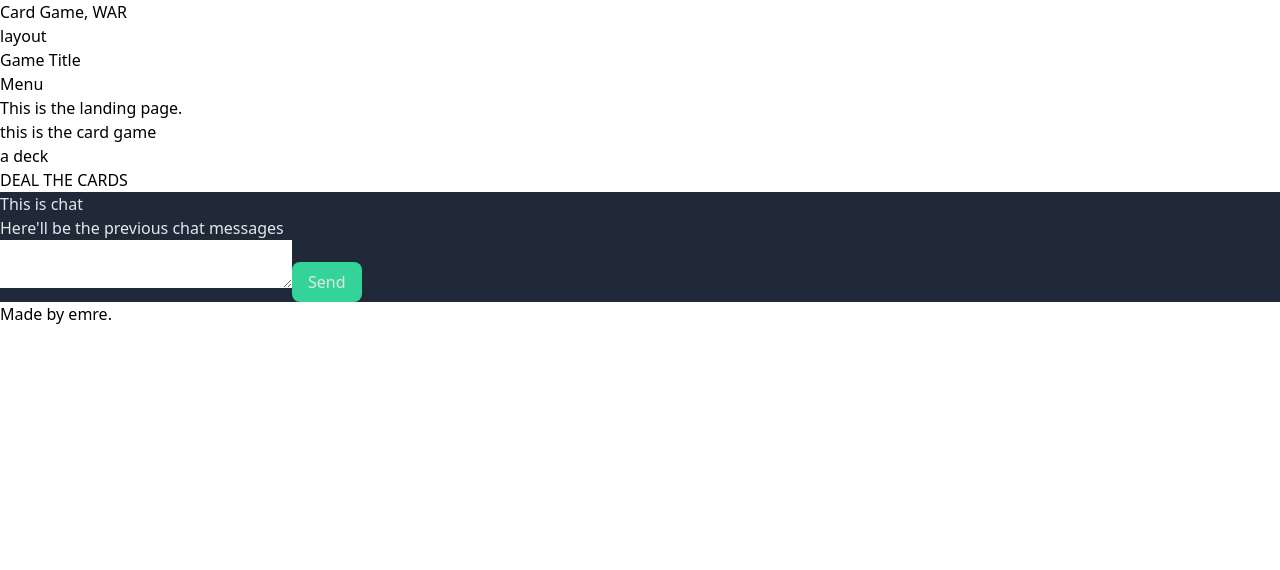
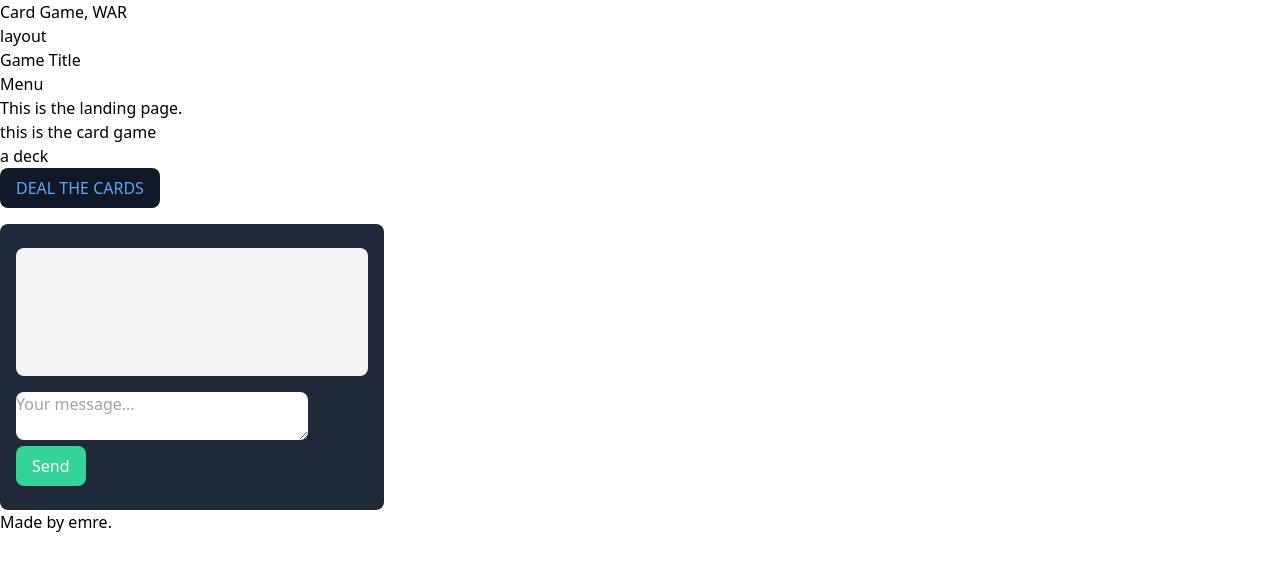
Before and after one commit to EmreYYZ/mh-2021-1, a React (Create React App) app: page / in a window 1280 px wide. Shown: the top 570 px of the page. Built offline with nearby package versions, Linux system fonts and the light colour scheme.

Commit message:
Completed the Chat Feature

```diff
--- a/package.json
+++ b/package.json
@@ -13,6 +13,7 @@
     "@types/react": "^17.0.15",
     "@types/react-dom": "^17.0.9",
     "@types/uuid": "^8.3.1",
+    "dayjs": "^1.10.6",
     "lodash": "^4.17.21",
     "react": "^17.0.2",
     "react-dom": "^17.0.2",
--- a/src/components/Card.tsx
+++ b/src/components/Card.tsx
@@ -5,14 +5,17 @@ interface IProps {
     id: string;
     number: string;
     suit: string;
+    isRed: boolean;
+    symbol: string;
+    symbolAlt: string;
   };
 }
 
 export const Card: React.FC<IProps> = ({ card }) => {
   return (
-    <div className="px-4 py-10 m-4 border-4 rounded-lg cursor-pointer">
-      <p className="text-2xl font-bold">
-        <span>{card.number}</span> of <span>{card.suit}</span>
+    <div className="inline-block w-28 h-36 m-2 border-4 border-gray-300 rounded-lg cursor-pointer bg-gray-50">
+      <p className={`text-2xl text-left m-1 font-bold ${card.isRed ? "text-red-500" : "text-gray-900"}`}>
+        <span className="block">{card.number}</span> <span className="block">{card.symbol}</span>
       </p>
     </div>
   );
--- a/src/components/Chat.tsx
+++ /dev/null
@@ -1,13 +0,0 @@
-import React from "react";
-import { ChatHistory } from "./ChatHistory";
-import { ChatInput } from "./ChatInput";
-
-export const Chat = () => {
-  return (
-    <div className="bg-gray-800 text-gray-200">
-      <p>This is chat</p>
-      <ChatHistory />
-      <ChatInput />
-    </div>
-  );
-};
--- /dev/null
+++ b/src/components/Chat/Chat.tsx
@@ -0,0 +1,20 @@
+import React, { useState } from "react";
+import { History } from "./History";
+import { Input } from "./Input";
+
+export interface IChatState {
+  chat: {
+    timestamp: string;
+    message: string;
+  }[];
+}
+
+export const Chat = () => {
+  const [chat, setChat] = useState<IChatState["chat"]>([]);
+  return (
+    <div className="bg-gray-800 w-96 rounded-lg mt-4 px-4 py-6 text-gray-200">
+      <History chat={chat} />
+      <Input chat={chat} setChat={setChat} />
+    </div>
+  );
+};
--- /dev/null
+++ b/src/components/Chat/History.tsx
@@ -0,0 +1,20 @@
+import React, { useEffect } from "react";
+import { IChatState as Props } from "./Chat";
+
+interface IHistoryProps {
+  chat: Props["chat"];
+}
+
+export const History: React.FC<IHistoryProps> = ({ chat }) => {
+  useEffect(() => {}, [chat]);
+
+  return (
+    <div className="rounded-lg h-32 overflow-scroll overflow-x-hidden bg-gray-100 text-gray-700 px-4 py-2">
+      {chat.map((message) => (
+        <div>
+          <span className="text-gray-400">[{message.timestamp}]</span> <span>{message.message}</span>
+        </div>
+      ))}
+    </div>
+  );
+};
--- /dev/null
+++ b/src/components/Chat/Input.tsx
@@ -0,0 +1,55 @@
+import React, { useState } from "react";
+import { IChatState as Props } from "./Chat";
+import dayjs from "dayjs";
+
+interface IInputState {
+  message: string;
+}
+
+interface IInputProps {
+  chat: Props["chat"];
+  setChat: React.Dispatch<
+    React.SetStateAction<
+      {
+        timestamp: string;
+        message: string;
+      }[]
+    >
+  >;
+}
+
+export const Input: React.FC<IInputProps> = ({ chat, setChat }) => {
+  const [message, setMessage] = useState<IInputState["message"]>("");
+
+  const handleChange = (e: React.ChangeEvent<HTMLTextAreaElement>) => {
+    setMessage(e.target.value);
+  };
+
+  const logTime = () => {
+    return dayjs(Date.now()).format("HH:mm:ss");
+  };
+
+  const handleSubmit = (e: React.FormEvent<HTMLFormElement>) => {
+    e.preventDefault();
+    setChat((chat) => [
+      ...chat,
+      {
+        timestamp: logTime(),
+        message: message,
+      },
+    ]);
+    setMessage("");
+  };
+
+  return (
+    <div className="mt-4">
+      <form onSubmit={handleSubmit}>
+        <textarea name="" id="" value={message} cols={30} rows={2} className="text-gray-800 rounded-lg" onChange={handleChange} placeholder="Your message..."></textarea>
+
+        <button type="submit" className="px-4 py-2 rounded-lg text-white bg-green-400">
+          Send
+        </button>
+      </form>
+    </div>
+  );
+};
--- a/src/components/ChatHistory.tsx
+++ /dev/null
@@ -1,9 +0,0 @@
-import React from "react";
-
-export const ChatHistory = () => {
-  return (
-    <div>
-      <p>Here'll be the previous chat messages</p>
-    </div>
-  );
-};
--- a/src/components/ChatInput.tsx
+++ /dev/null
@@ -1,14 +0,0 @@
-import React from "react";
-
-export const ChatInput = () => {
-  return (
-    <div>
-      <form action="">
-        <textarea name="" id="" cols={30} rows={2}></textarea>
-        <button type="submit" className="px-4 py-2 rounded-lg bg-green-400">
-          Send
-        </button>
-      </form>
-    </div>
-  );
-};
--- a/src/components/Deck.tsx
+++ b/src/components/Deck.tsx
@@ -1,4 +1,4 @@
-import React, { useState } from "react";
+import React from "react";
 import { v4 as uuidv4 } from "uuid";
 import _ from "lodash";
 import { Card } from "./Card";
@@ -13,13 +13,65 @@ interface IProps {
         id: string;
         number: string;
         suit: string;
+        isRed: boolean;
+        symbol: string;
+        symbolAlt: string;
+      }[]
+    >
+  >;
+  setPlayerHand: React.Dispatch<
+    React.SetStateAction<
+      {
+        id: string;
+        number: string;
+        suit: string;
+        isRed: boolean;
+        symbol: string;
+        symbolAlt: string;
+      }[]
+    >
+  >;
+  setComputerHand: React.Dispatch<
+    React.SetStateAction<
+      {
+        id: string;
+        number: string;
+        suit: string;
+        isRed: boolean;
+        symbol: string;
+        symbolAlt: string;
       }[]
     >
   >;
 }
 
-export const Deck: React.FC<IProps> = ({ deck, setDeck }) => {
-  const suits: string[] = ["hearts", "clubs", "diamonds", "spades"];
+export const Deck: React.FC<IProps> = ({ deck, setDeck, setPlayerHand, setComputerHand }) => {
+  const suits: { suit: string; symbol: string; symbolAlt: string; isRed: boolean }[] = [
+    {
+      suit: "heart",
+      symbol: "♥",
+      symbolAlt: "♡",
+      isRed: true,
+    },
+    {
+      suit: "club",
+      symbol: "♣",
+      symbolAlt: "♧",
+      isRed: false,
+    },
+    {
+      suit: "diamond",
+      symbol: "♦",
+      symbolAlt: "♢",
+      isRed: true,
+    },
+    {
+      suit: "spade",
+      symbol: "♠",
+      symbolAlt: "♤",
+      isRed: false,
+    },
+  ];
   const numbers: string[] = ["A", "K", "Q", "J", "2", "3", "4", "5", "6", "7", "8", "9", "10"];
 
   // Create a deck
@@ -31,19 +83,30 @@ export const Deck: React.FC<IProps> = ({ deck, setDeck }) => {
         let card = {
           id: `${suits[i]}-${numbers[n]}`,
           number: numbers[n],
-          suit: suits[i],
+          suit: suits[i].suit,
+          isRed: suits[i].isRed,
+          symbol: suits[i].symbol,
+          symbolAlt: suits[i].symbolAlt,
         };
         temporaryDeck.push(card);
       }
     }
+    let shuffledDeck = _.shuffle(temporaryDeck);
     //shuffle and assign deck
-    setDeck(_.shuffle(temporaryDeck));
+    setDeck(shuffledDeck);
+
+    // setPlayerHand
+    setPlayerHand(shuffledDeck.slice(0, 26));
+    // setComputerHand
+    setComputerHand(shuffledDeck.slice(26, 52));
   };
 
   return (
     <div>
       <p>a deck</p>
-      <button onClick={handleClick}>DEAL THE CARDS</button>
+      <button onClick={handleClick} className="bg-gray-900 text-blue-400 px-4 py-2 rounded-lg">
+        DEAL THE CARDS
+      </button>
       {deck !== [] ? deck.map((card) => <Card key={uuidv4()} card={card} />) : null}
     </div>
   );
--- a/src/components/Game.tsx
+++ b/src/components/Game.tsx
@@ -1,5 +1,5 @@
 import React, { useState } from "react";
-import { Chat } from "./Chat";
+import { Chat } from "./Chat/Chat";
 import { Deck } from "./Deck";
 
 export interface IState {
@@ -7,20 +7,25 @@ export interface IState {
     id: string;
     number: string;
     suit: string;
+    isRed: boolean;
+    symbol: string;
+    symbolAlt: string;
   }[];
   playerHand: {
     id: string;
     number: string;
     suit: string;
+    isRed: boolean;
+    symbol: string;
+    symbolAlt: string;
   }[];
   computerHand: {
     id: string;
     number: string;
     suit: string;
-  }[];
-  chat: {
-    timestamp: string;
-    message: string;
+    isRed: boolean;
+    symbol: string;
+    symbolAlt: string;
   }[];
 }
 
@@ -28,12 +33,11 @@ export const Game = () => {
   const [deck, setDeck] = useState<IState["deck"]>([]);
   const [playerHand, setPlayerHand] = useState<IState["playerHand"]>([]);
   const [computerHand, setComputerHand] = useState<IState["computerHand"]>([]);
-  const [chat, setChat] = useState<IState["computerHand"]>([]);
 
   return (
     <div>
       <p>this is the card game</p>
-      <Deck deck={deck} setDeck={setDeck} />
+      <Deck deck={deck} setDeck={setDeck} setPlayerHand={setPlayerHand} setComputerHand={setComputerHand} />
       <Chat />
     </div>
   );
```
Also changed, not shown: 1 other file (tests, documents, lock files or other folders).
